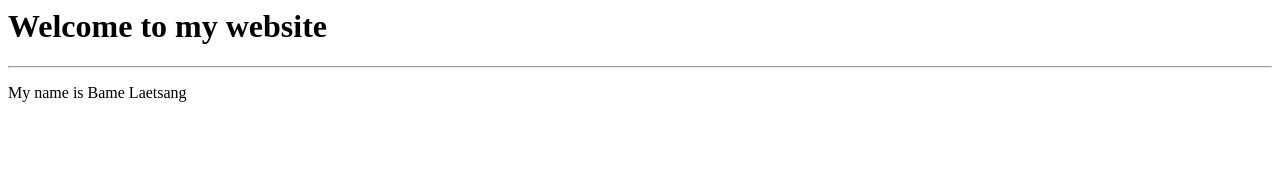
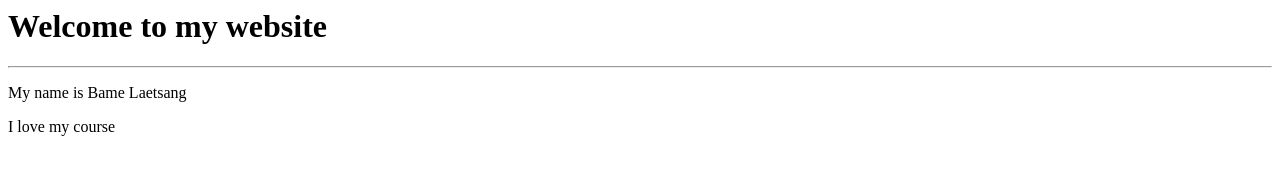
Before and after one commit to BameL10/Toy-website, a plain HTML site: page index.html in a window 1280 px wide. Drawn offline with Linux system fonts and the light colour scheme.

Commit message:
Update index.html

```diff
--- a/index.html
+++ b/index.html
@@ -6,5 +6,6 @@
 <h1>Welcome to my website</h1>
 <hr/>
  <p> My name is Bame Laetsang </p>
+    <p> I love my course </p>
 </body>
 </html>
```
